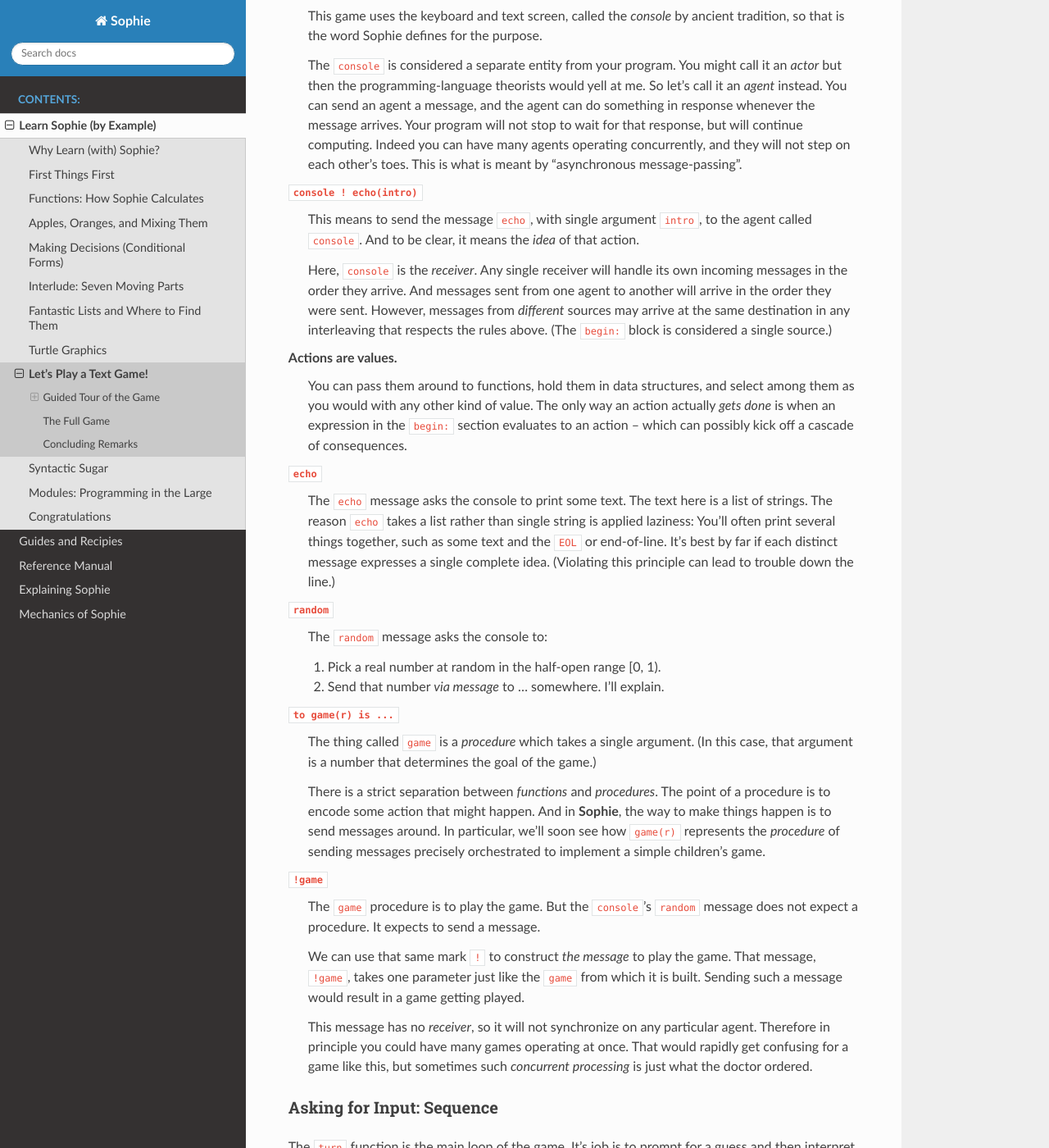
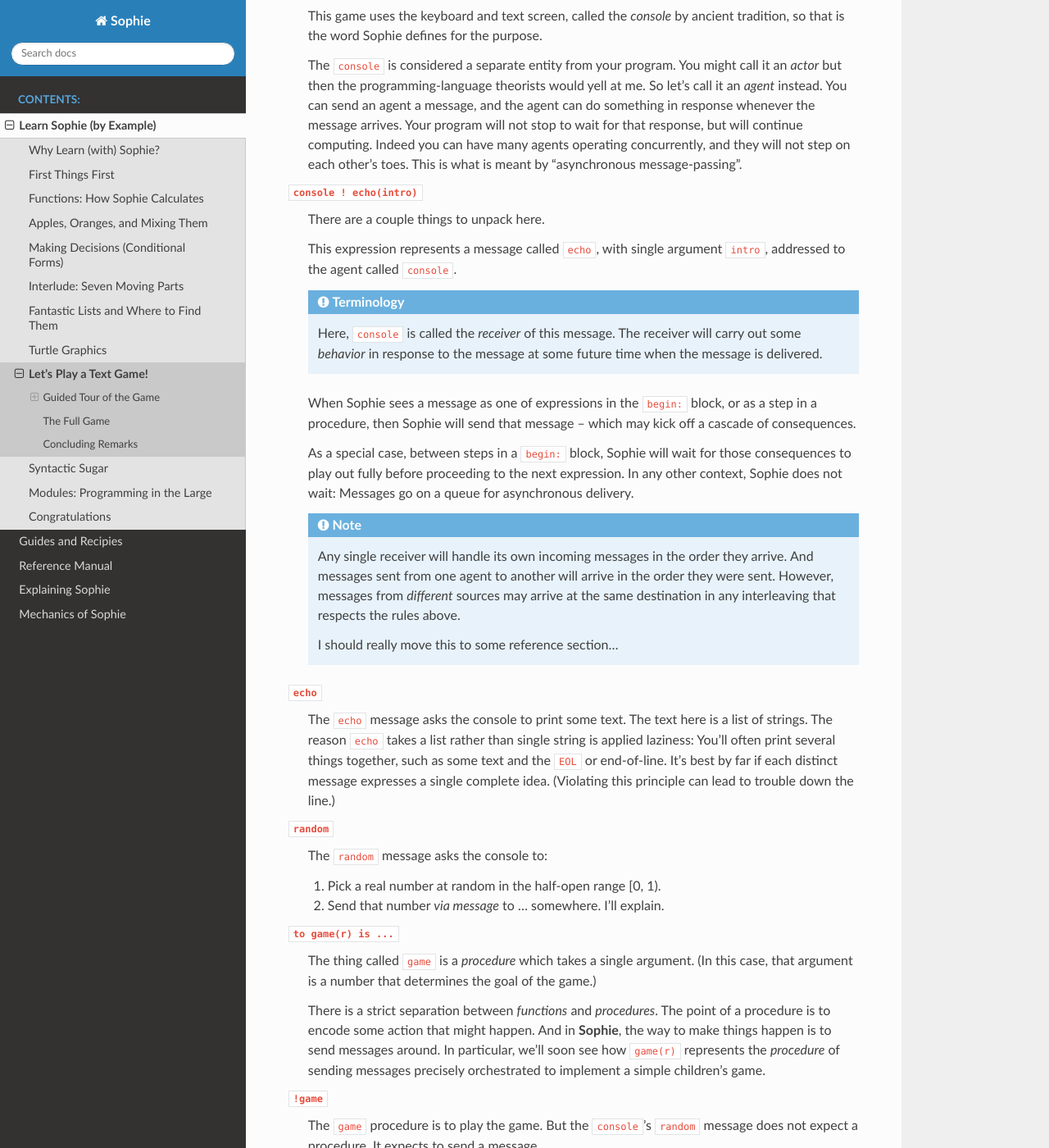
Before and after one commit to kjosib/sophie, a Sphinx documentation site: the page built from docs/tutorial/game1.rst, in a window 1280 px wide and 1400 px high, scrolled down 1158 px. Shown: the whole window at 82% size. Built offline with Sphinx 7.4.7 and the Read the Docs theme 2.0.0, drawn with Linux system fonts in a browser that asks for light colours; some of the changed text lies outside the part shown.

Commit message:
Update text-game tutorial

```diff
--- a/docs/tutorial/game1.rst
+++ b/docs/tutorial/game1.rst
@@ -59,22 +59,35 @@ Let's work through this part from the bottom up.
     This is what is meant by "asynchronous message-passing".
 
 ``console ! echo(intro)``
-    This means to send the message ``echo``,
-    with single argument ``intro``, to the agent called ``console``.
-    And to be clear, it means the *idea* of that action.
+    There are a couple things to unpack here.
 
-    Here, ``console`` is the *receiver*. Any single receiver will handle its
-    own incoming messages in the order they arrive. And messages sent from
-    one agent to another will arrive in the order they were sent.
-    However, messages from *different* sources may arrive at the same
-    destination in any interleaving that respects the rules above.
-    (The ``begin:`` block is considered a single source.)
+    This expression represents a message called ``echo``,
+    with single argument ``intro``, addressed to the agent called ``console``.
 
-Actions are values.
-    You can pass them around to functions, hold them in data structures,
-    and select among them as you would with any other kind of value.
-    The only way an action actually *gets done* is when an expression in the ``begin:`` section
-    evaluates to an action -- which can possibly kick off a cascade of consequences.
+    .. admonition:: Terminology
+
+        Here, ``console`` is called the *receiver* of this message.
+        The receiver will carry out some *behavior* in response to
+        the message at some future time when the message is delivered.
+
+    When Sophie sees a message as one of expressions in the ``begin:`` block,
+    or as a step in a procedure, then Sophie will send that message --
+    which may kick off a cascade of consequences.
+
+    As a special case, between steps in a ``begin:`` block,
+    Sophie will wait for those consequences to play out fully
+    before proceeding to the next expression. In any other
+    context, Sophie does not wait: Messages go on a queue
+    for asynchronous delivery.
+
+    .. note::
+        Any single receiver will handle its
+        own incoming messages in the order they arrive. And messages sent from
+        one agent to another will arrive in the order they were sent.
+        However, messages from *different* sources may arrive at the same
+        destination in any interleaving that respects the rules above.
+
+        I should really move this to some reference section...
 
 ``echo``
     The ``echo`` message asks the console to print some text.
@@ -117,7 +130,7 @@ Actions are values.
 Asking for Input: Sequence
 ...........................
 
-The ``turn`` function is the main loop of the game.
+The ``turn`` procedure is the main loop of the game.
 It's job is to prompt for a guess and then interpret that guess as either too high, too low, or just right::
 
     game(r) = turn(1) where
@@ -138,6 +151,11 @@ You can put a sequence of actions between ``do`` and ``end`` as shown here.
 That creates a single larger action.
 In this case, we have another ``echo`` and this time a ``read`` message.
 
+The ``turn`` procedure sends two messages in quick succession.
+Outside of the ``begin:`` block, Sophie *will not wait* between messages for the
+consequences to play out. Rather, each message is delivered as soon as possible.
+The receiver (``console`` in this case) will handle those messages asynchronously.
+
 * Just like with function calls, you don't need parenthesis around a list if it's the only argument to a message.
   The square brackets of the list itself are enough to make yourself clear.
 * The ``read`` message means to wait for a line of input text (ending with the 'enter' or 'return' key)
@@ -146,6 +164,7 @@ In this case, we have another ``echo`` and this time a ``read`` message.
 * Speaking of ``random``: the ``goal`` sub-function provides our number scaled up to between 1 and 100 inclusive,
   as promised in the introduction. The multiplication and addition should be self-explanatory.
   To get rid of any remaining fractional part, we apply the ``int`` function as shown here.
+
 
 
 Analyzing Input: Selection
```
